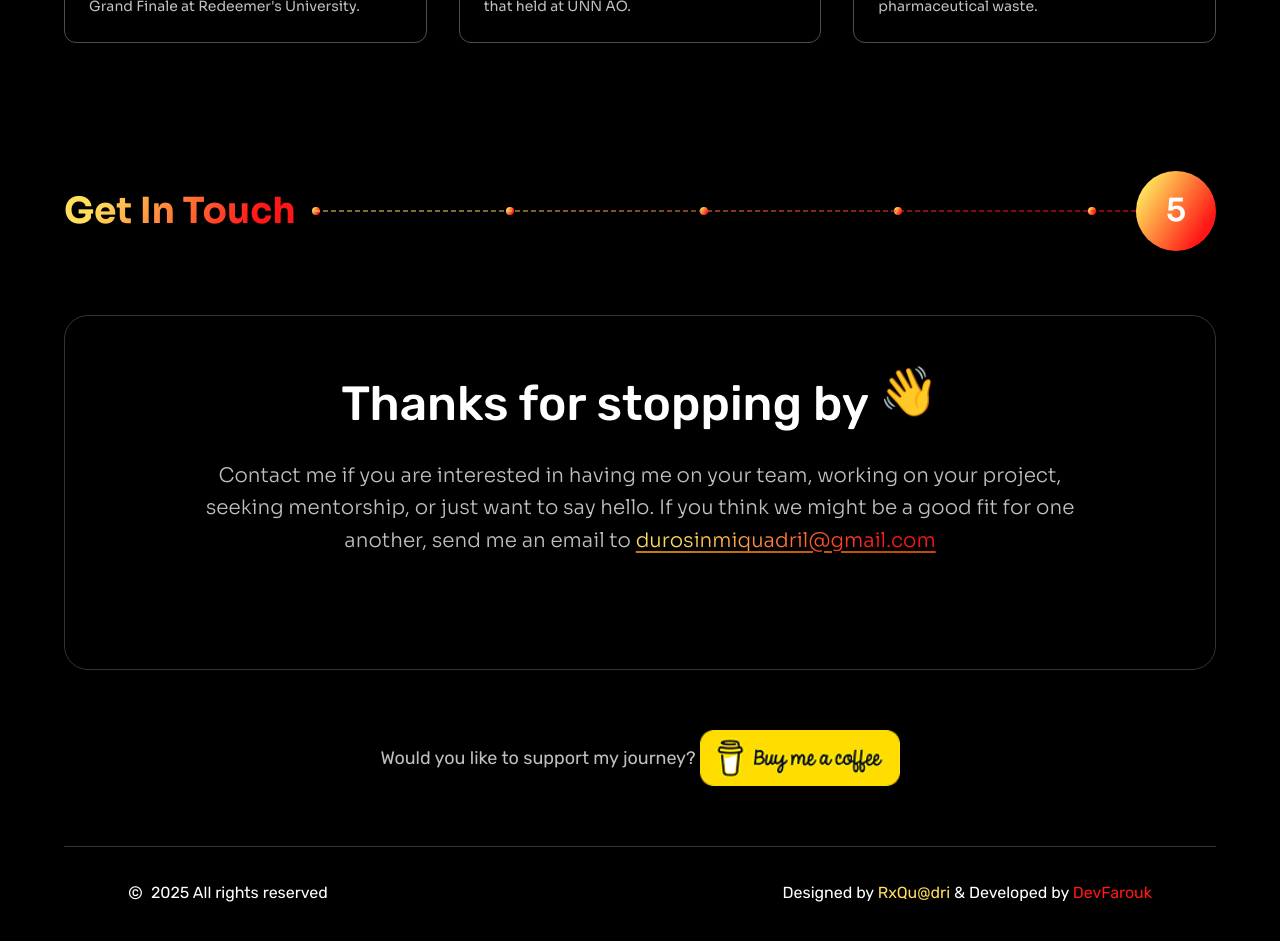
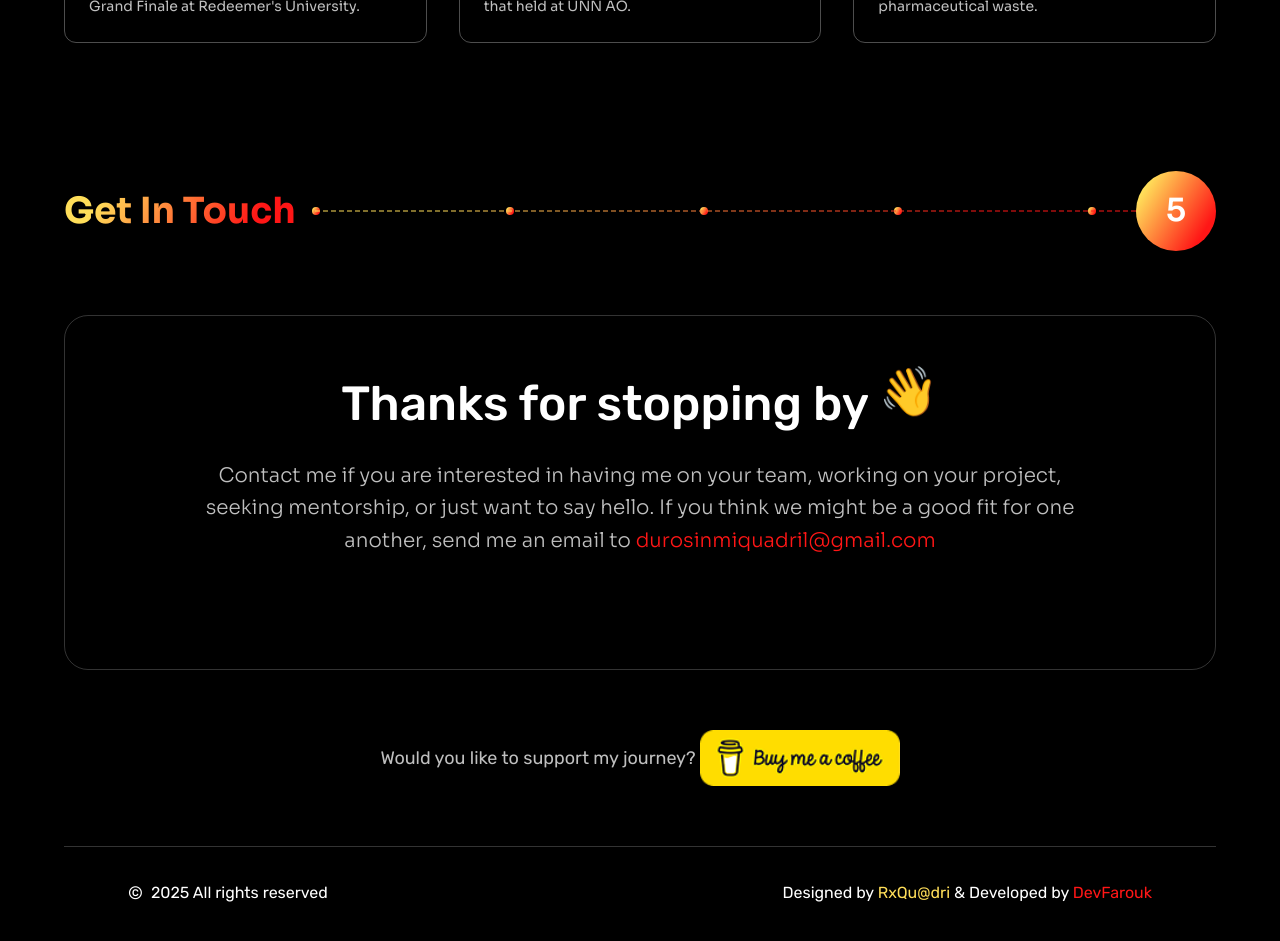
Before and after one commit to Farouk-ayo/rxquadri, a Next.js app: page / in a window 1280 px wide. Shown: the part 7400-8341 px from the top of the page. Built offline with nearby package versions, Linux system fonts and the light colour scheme.

Commit message:
feat: getintouch it8n 2

```diff
--- a/app/sections/GetInTouch.tsx
+++ b/app/sections/GetInTouch.tsx
@@ -14,7 +14,7 @@ const GetInTouch = () => {
   };
 
   return (
-    <section className=" bg-black text-white px-4 sm:px-8 lg:px-16 py-8 md:py-10 ">
+    <section className=" bg-black text-white px-4 sm:px-8 lg:px-16 pt-8 md:pt-10 ">
       <div className="max-w-7xl mx-auto w-full">
         <SectionHeader number="5" title="Get In Touch" align="left" />
 
@@ -33,7 +33,7 @@ const GetInTouch = () => {
                 me an email to{" "}
                 <button
                   onClick={handleEmailClick}
-                  className="text-custom-gradient hover:text-orange-400 transition-colors duration-300 underline decoration-orange-400/50 hover:decoration-orange-400 underline-offset-4"
+                  className="text-custom-red underline-offset-4"
                 >
                   durosinmiquadril@gmail.com
                 </button>
```
